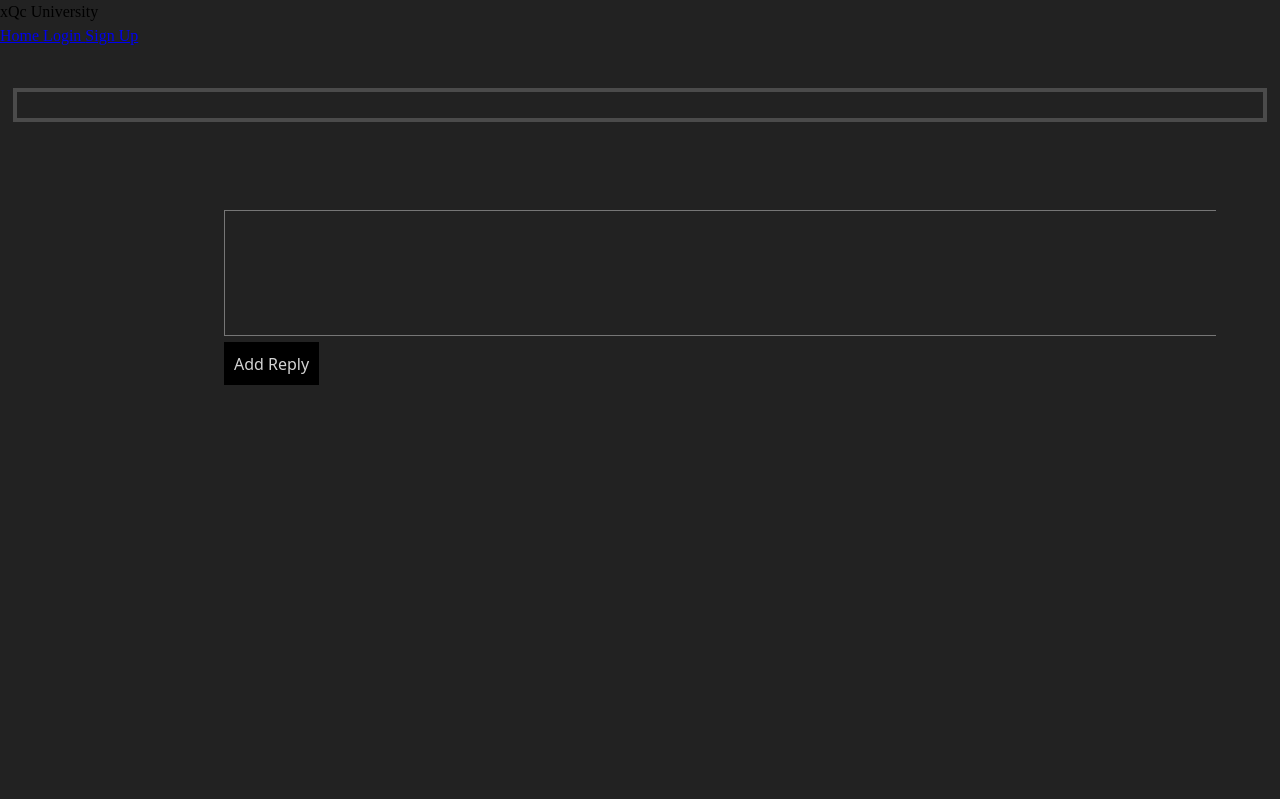
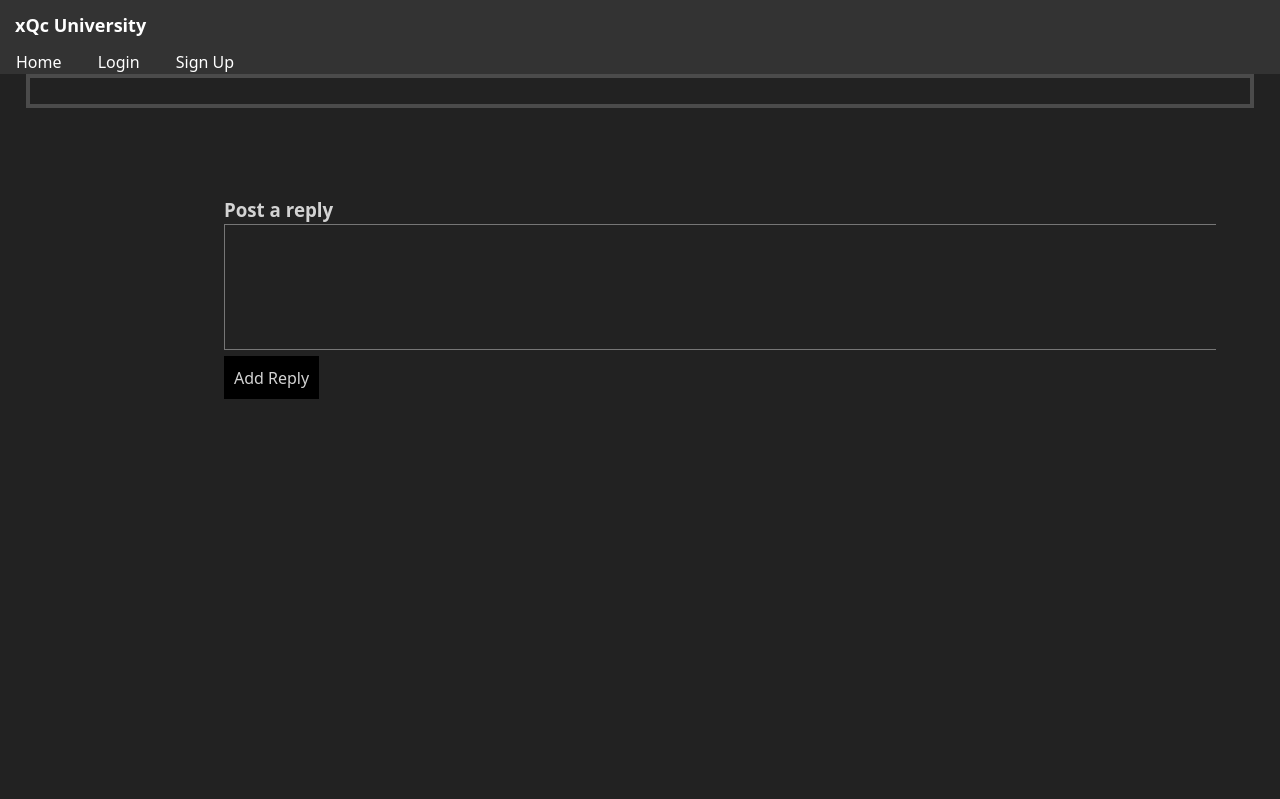
Before and after one commit to CybrNight/CSE106-Forum, a Flask app: template project/templates/post-view.html in a window 1280 px wide. Shown: the top 799 px of the page. Before the commit the page ends 385 px from the top, so only its background shows below. Run offline with Flask 3, Linux system fonts and the light colour scheme; the template is opened without the code that fills it, so the values that code supplies are empty.

Commit message:
Removed bulma from base.html. Will need to workout needed changes to existing files

```diff
--- a/project/main.py
+++ b/project/main.py
@@ -26,9 +26,6 @@ def webhook():
 
 @ main.route('/')
 def index():
-    if not current_user.is_authenticated:
-        return redirect(url_for('auth.login'))
-
     return render_template('index.html')
 
 
--- a/project/static/css/base.css
+++ b/project/static/css/base.css
@@ -1,11 +1,38 @@
 .navbar {
-  background-color: #2e7a6c !important;
+  list-style-type: none;
+  margin: 0;
+  padding: 0;
+  overflow: hidden;
+  background-color: #333;
+  font-family: system-ui, -apple-system, BlinkMacSystemFont, "Segoe UI", Roboto,
+    Oxygen, Ubuntu, Cantarell, "Open Sans", "Helvetica Neue", sans-serif;
+}
+
+.navbar {
+  float: top;
+}
+
+.navbar a {
+  display: inline;
+  color: white;
+  text-align: center;
+  padding: 14px 16px;
+  text-decoration: none;
+}
+
+/* Change the link color to #111 (black) on hover */
+.navbar a:hover {
+  background-color: #111;
 }
 
 .navbar .navbar-brand {
-  float: left;
   padding: 0 15px;
   line-height: 50px;
   font-weight: bold;
   font-size: 18px;
 }
+
+body {
+  height: 100%;
+  background: rgb(34, 34, 34);
+}
--- a/project/static/css/post-view.css
+++ b/project/static/css/post-view.css
@@ -16,10 +16,7 @@
   3. Allow percentage-based heights in the application
 */
 html,
-body {
-  height: 100%;
-  background: rgb(34, 34, 34);
-}
+
 /*
   Typographic tweaks!
   4. Add accessible line-height
@@ -78,12 +75,13 @@ h6 {
   font-size: 2.5em;
   color: rgb(255, 180, 41);
   display: flex;
-  margin: 0.5em;
+  margin-left: 2em;
 }
 
 .post-container article p {
   text-align: justify;
-  margin: 1%;
+  margin-left: 2%;
+  margin-right: 2%;
   padding: 1%;
   font-family: system-ui, -apple-system, BlinkMacSystemFont, "Segoe UI", Roboto,
     Oxygen, Ubuntu, Cantarell, "Open Sans", "Helvetica Neue", sans-serif;
@@ -109,6 +107,10 @@ main {
   color: lightgray;
   font-family: system-ui, -apple-system, BlinkMacSystemFont, "Segoe UI", Roboto,
     Oxygen, Ubuntu, Cantarell, "Open Sans", "Helvetica Neue", sans-serif;
+}
+
+.post-reply-form h3 {
+  color: lightgray;
 }
 
 .post-reply-form button {
--- a/project/templates/base.html
+++ b/project/templates/base.html
@@ -9,10 +9,6 @@
     <link
       rel="stylesheet"
       href="{{ url_for('static', filename='css/base.css') }}"
-    />
-    <link
-      rel="stylesheet"
-      href="https://cdnjs.cloudflare.com/ajax/libs/bulma/0.7.2/css/bulma.min.css"
     />
     {% endblock %}
   </head>
--- a/project/templates/post-view.html
+++ b/project/templates/post-view.html
@@ -1,6 +1,10 @@
 {% extends "base.html" %} {% block content %} {% block head %}
 <script src="{{ url_for('static',filename='js/viewPost.js') }}"></script>
 
+<link
+  rel="stylesheet"
+  href="{{ url_for('static', filename='css/base.css') }}"
+/>
 <link
   rel="stylesheet"
   href="{{ url_for('static', filename='css/post-view.css') }}"
@@ -30,6 +34,7 @@
         <br />
         <div class="field">
           <div class="control">
+            <h3>Post a reply</h1>
             <textarea name="reply-content" cols="120" rows="5"></textarea>
           </div>
         </div>
```
